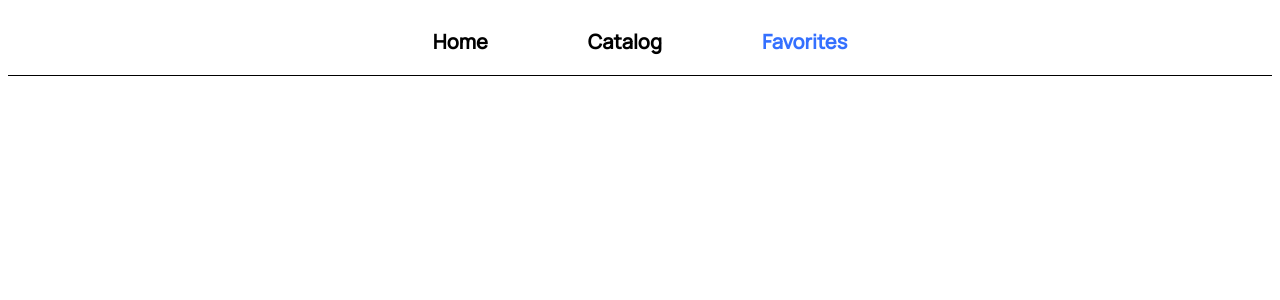
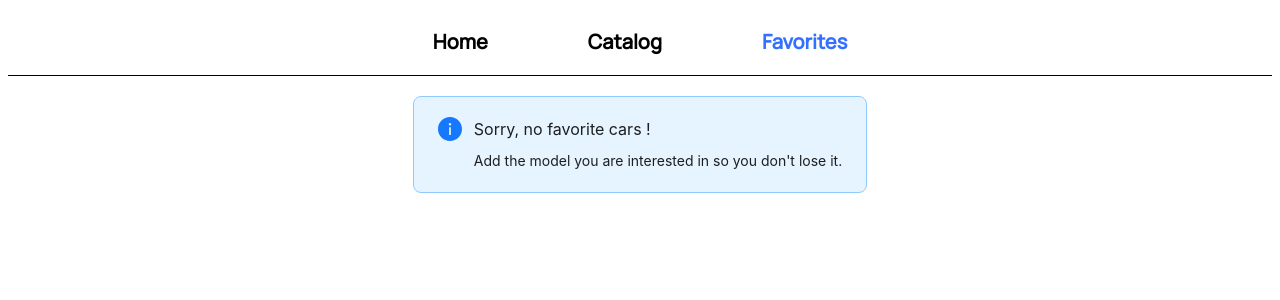
Before and after one commit to anastasiiahmel/rental-car, a React (Vite) app: page /rental-car/favorites in a window 1280 px wide. Shown: the top 300 px of the page. Built offline with nearby package versions, Linux system fonts and the light colour scheme.

Commit message:
added logic for the favorites page + changed the alert in the catalog

```diff
--- a/src/components/Catalog/Catalog.jsx
+++ b/src/components/Catalog/Catalog.jsx
@@ -101,7 +101,11 @@ const Catalog = () => {
       ) : (
         <>
           {isFiltering && filters.make ? (
-            <NotFilters>Regrettably, we&#39;re currently unable to provide any offerings related to the selected items.</NotFilters>
+            <NotFilters
+            message="Regrettably, we&#39;re currently unable to provide any offerings related to the selected items."
+            type="info"
+            showIcon
+            />
           ) : (
             <Container>
               {carsData.map((car) => (
--- a/src/components/Catalog/Catalog.styled.jsx
+++ b/src/components/Catalog/Catalog.styled.jsx
@@ -1,5 +1,5 @@
 import styled from '@emotion/styled';
-import { Button } from 'antd';
+import { Alert, Button } from 'antd';
 
  const Container = styled.div`
   display: flex;
@@ -10,6 +10,7 @@ import { Button } from 'antd';
 `;
 const ContainerImg = styled.div`
  position: relative;
+ width: 274px;
 
 
 `
@@ -21,15 +22,12 @@ const ImgCatalog = styled.img`
 width: 274px;
 height: 268px;
 border-radius: 5%;
-
-
 `
 const RentalPrice = styled.p`
   margin-top: 14px;
 
 `
 const BlockPriceYear = styled.div`
-
 display: flex;
 justify-content: space-between;
 `
@@ -51,7 +49,6 @@ const MakeModalYear = styled.p`
 font-size: 16px;
 margin-top: 14px;
 margin-bottom: 8px;
-
   `
 
 const BtnLearnMore = styled(Button)`
@@ -66,11 +63,11 @@ width: 274px;
 
 
 `
-const NotFilters = styled.div`
+const NotFilters = styled(Alert)`
+  width: 600px;
+  height: 80px;
   display: flex;
-  justify-content: center;
-  font-family: 'Manrope';
-  font-size: 24px;
+  margin: 0 auto;
 `
 
 const LinkLoadMore = styled.a`
--- a/src/components/CatalogItem/CatalogItem.jsx
+++ b/src/components/CatalogItem/CatalogItem.jsx
@@ -20,7 +20,8 @@ import { selectFavoriteCars } from '../../redux/cars/selectors';
 import { addFavoriteModel, removeFavoriteModel } from '../../redux/cars/favoritesSlice';
 
 const CatalogItem = ({ car, onLearnMore }) => {
-  const { id, img, make, model, year, address, type, accessories, rentalCompany, functionalities, mileage, rentalPrice } = car;
+  const { id, img, make, model, year, address, type, accessories,
+    rentalCompany, functionalities, mileage, rentalPrice } = car;
   const dispatch = useDispatch();
   const favoriteCarsId = useSelector(selectFavoriteCars);
   const [favoriteCar, setFavoriteCar] = useState(false);
--- a/src/components/Favorites/Favorites.jsx
+++ b/src/components/Favorites/Favorites.jsx
@@ -1,7 +1,30 @@
+import { useSelector } from "react-redux";
 
+import { selectFavoriteCars } from '../../redux/cars/selectors';
+import CatalogItem from "../CatalogItem/CatalogItem";
+
+import { ContainerFavorites } from "./Favorites.styled";
+import { Alert } from "antd";
 
 const Favorites = () => {
+    const favoriteCars = useSelector(selectFavoriteCars);
 
+    return (
+        <ContainerFavorites>
+            {favoriteCars.length > 0 ? (
+                favoriteCars.map(car => (
+                    <CatalogItem key={car.id} car={car} />
+                ))
+            ) : (
+                <Alert
+                message="Sorry, no favorite cars !"
+                description="Add the model you are interested in so you don't lose it."
+                type="info"
+                showIcon
+                />
+            )}
+        </ContainerFavorites>
+    );
 }
 
 export default Favorites;
--- /dev/null
+++ b/src/components/Favorites/Favorites.styled.jsx
@@ -0,0 +1,17 @@
+import styled from '@emotion/styled';
+
+const ContainerFavorites = styled.div`
+display: flex;
+  justify-content: center;
+  align-items: center;
+  flex-wrap: wrap;
+  margin-top: 20px;
+`;
+
+
+
+
+
+
+
+export { ContainerFavorites };
```
Lines whose indentation alone changed are shown as unchanged.
